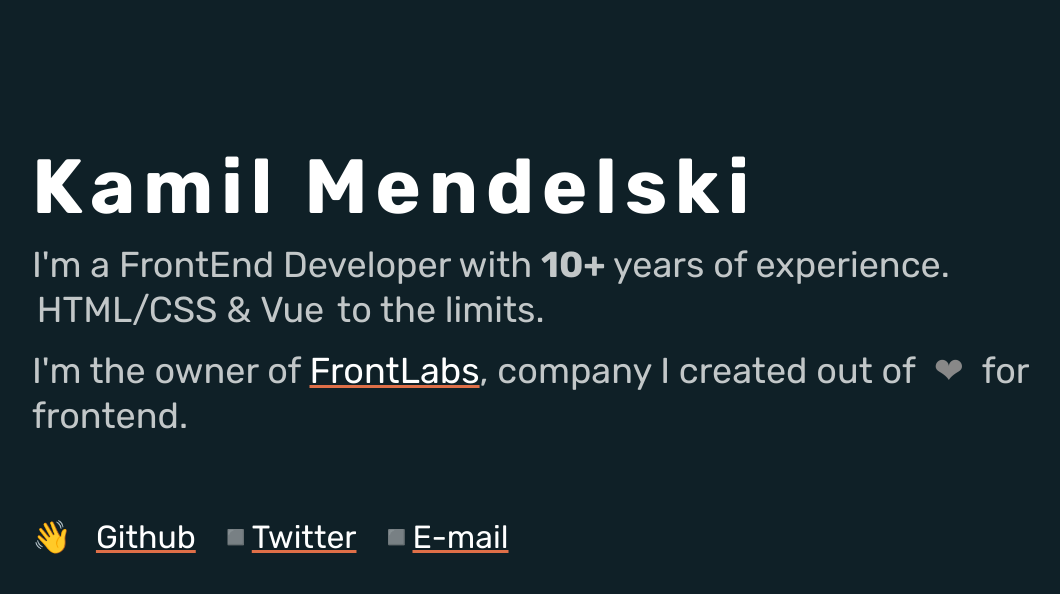
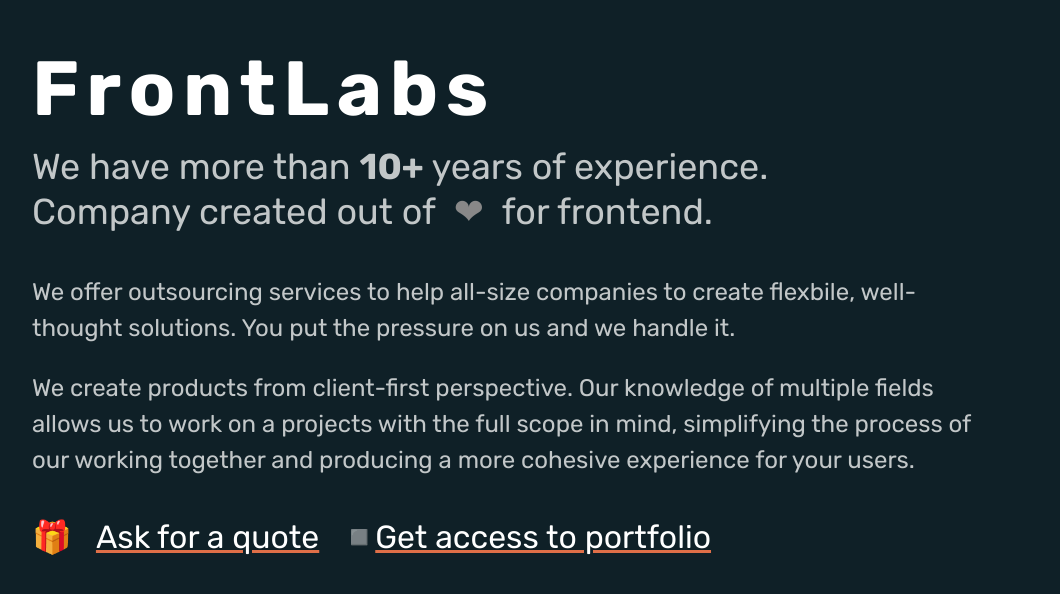
Before and after one commit to emendelski/emendelski.com, a website built with webpack: page previews/index.html in a window 1280 px wide. Shown: the part 140-734 px from the top of the page, without its empty margins (64-1124 px from the left). Built offline with nearby package versions, Linux system fonts and the light colour scheme.

Commit message:
Content changes for FrontLabs

```diff
--- a/previews/index.html
+++ b/previews/index.html
@@ -3,7 +3,7 @@
 <head>
   <meta charset="utf-8">
   <meta name="viewport" content="width=device-width, initial-scale=1, shrink-to-fit=no">
-  <title>Kamil Mendelski &bull; FrontEnd Developer</title>
+  <title>FrontLabs &bull; Web Development</title>
 
   <link href="assets/styles/main.css" rel="stylesheet">
 
@@ -35,21 +35,26 @@
 </head>
 <body>
   <div class="content" role="main">
-    <h1>Kamil Mendelski</h1>
-    <h2>I'm a FrontEnd Developer with <strong>10+</strong> years of experience. <span class="more">HTML/CSS&nbsp;&amp;&nbsp;Vue</span> to the limits.</h2>
-    <h2>I'm the owner of <a href="https://frontlabs.pl"><span>FrontLabs</span></a>, company I&nbsp;created out&nbsp;of&nbsp;<span class="heart-wrap"><span class="heart" aria-label="love">❤</span></span>&nbsp;for frontend.</a></h2>
+    <h1>FrontLabs</h1>
 
+    <h2>We have more than <strong>10+</strong> years of experience. <br>Company created out&nbsp;of&nbsp;<span class="heart-wrap"><span class="heart" aria-label="love">❤</span></span>&nbsp;for frontend.</a></h2>
+
+    <div class="small">
+      <p>We offer outsourcing services to help all-size companies to create flexbile, well-thought solutions. You put the pressure on us and <span class="handle">we handle it.</span></p>
+      <p>We create products from client-first perspective. Our knowledge of multiple fields allows us to work on a projects with the full scope in mind, simplifying the process of our working together and producing a more cohesive experience for your users.</p>
+    </div>
+
+    <p>
+      <i class="decoration decoration--box" role="img" aria-label="box">🎁</i>
+      <a href="mailto:kamil@frontlabs.pl?subject=Quote"><span>Ask for a quote</span></a>
+      <a href="mailto:kamil@frontlabs.pl?subject=Portfolio"><span>Get access to portfolio</span></a>
+    </p>
     <!-- <p>
-      <i class="decoration decoration--box" role="img" aria-label="box">🎁</i>
-      <a href="#"><span>Ask for a quote</span></a>
-      <a href="#"><span>Get access to portfolio</span></a>
-    </p> -->
-    <p>
       <i class="decoration decoration--hand" role="img" aria-label="waving hand">👋</i>
       <a href="https://github.com/emendelski" rel="nofollow noopener"><span>Github</span></a>
       <a href="https://twitter.com/emendelski" rel="nofollow noopener"><span>Twitter</span></a>
       <a href="mailto:kamil@frontlabs.pl" rel="nofollow noopener"><span>E-mail</span></a>
-    </p>
+    </p> -->
   </div>
 
   <script src="assets/scripts/main.js"></script>
--- a/src/scss/main.scss
+++ b/src/scss/main.scss
@@ -251,3 +251,28 @@
     }
   }
 }
+
+.small {
+  font-size: .75rem;
+  max-width: 30rem;
+  margin-top: -1rem;
+  line-height: 1.5;
+  color: rgba($primary-color, .75);
+}
+
+.handle {
+
+  &::after {
+    content: "💪🏼";
+    margin-left: .25em;
+    opacity: 0;
+    transition: opacity .25s;
+  }
+
+  &:hover {
+
+    &::after {
+      opacity: 1;
+    }
+  }
+}
```
